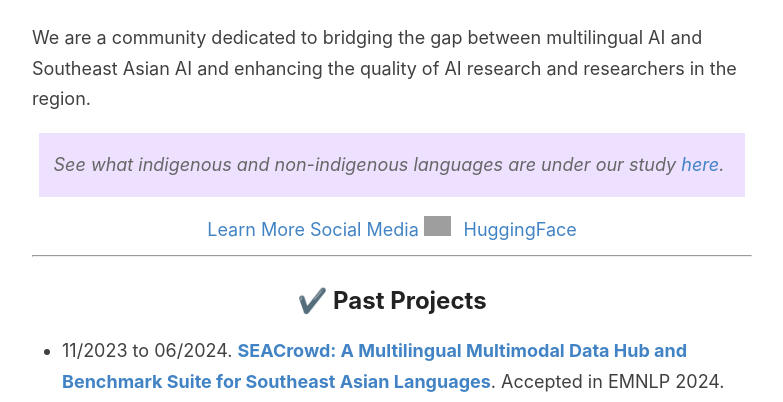
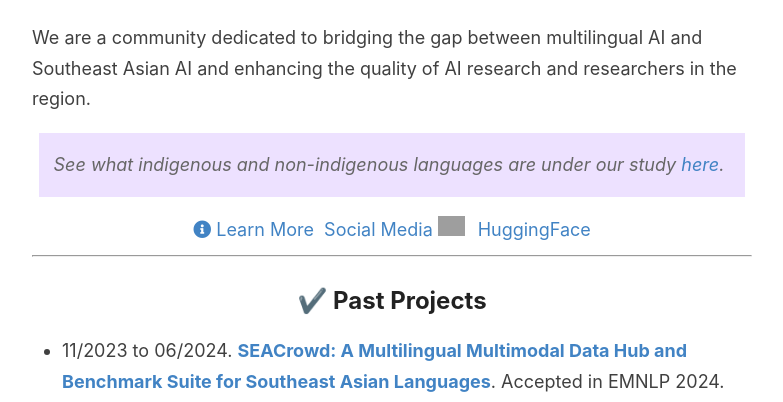
Before and after one commit to amitmerchant1990/reverie, a Jekyll site: the page built from index.html, in a window 1280 px wide. Shown: the part 749-1151 px from the top of the page, without its empty margins (248-1031 px from the left). Built offline with Jekyll 4.4.1, drawn with Linux system fonts in a browser that asks for light colours; the list of posts is cut into pages by our own code; grey boxes are pictures that could not be loaded.

Commit message:
Update default.html

```diff
--- a/_layouts/default.html
+++ b/_layouts/default.html
@@ -5,6 +5,7 @@
     {% seo title=false %}
     {% include meta.html %}
 
+    <link rel="stylesheet" href="https://cdn.jsdelivr.net/npm/@fortawesome/fontawesome-free@5.15.4/css/all.min.css" integrity="sha256-mUZM63G8m73Mcidfrv5E+Y61y7a12O5mW4ezU3bxqW4=" crossorigin="anonymous">
     <link rel="stylesheet" type="text/css" href="{{ site.baseurl }}/assets/style.css" />
     <link rel="alternate" type="application/rss+xml" title="{{ site.name }} - {{ site.description }}" href="{{ site.baseurl }}/feed.xml" />
     <link rel="canonical" href="{{ site.url }}{{ page.url }}" />
```
